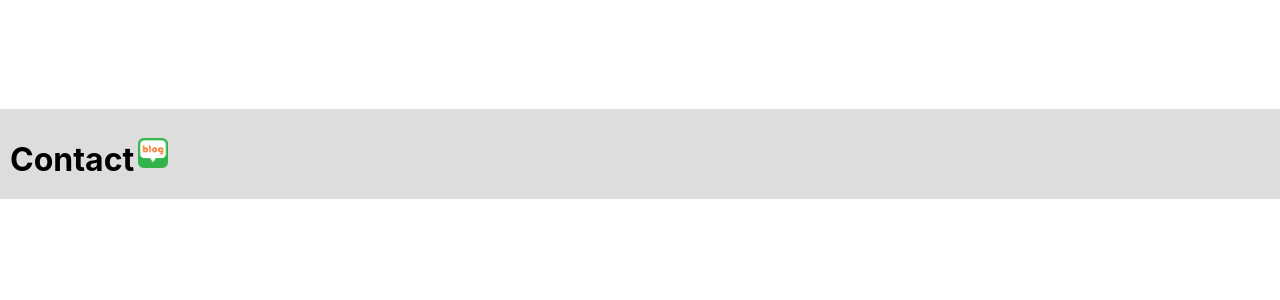
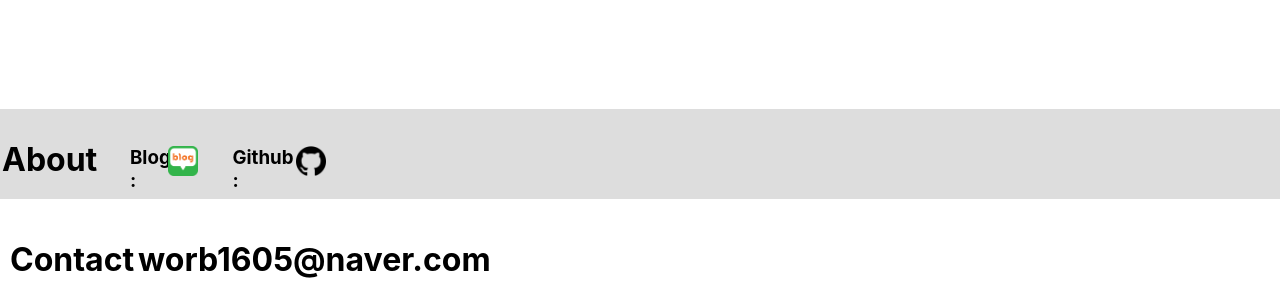
Before and after one commit to Jaekyu-Sim/Portfolio-Frontend, a React (Create React App) app: page / in a window 1280 px wide. Shown: the part 2801-3101 px from the top of the page. Before the commit the page ends 3000 px from the top, so only its background shows below. Built offline with nearby package versions, Linux system fonts and the light colour scheme.

Commit message:
layout - contact

```diff
--- a/src/components/Footer.js
+++ b/src/components/Footer.js
@@ -2,6 +2,7 @@ import React from "react";
 import {Row, Col, Typography} from "antd" ;
 import '../App.css';
 import blogIcon from '../img/블로그1.png'
+import githubIcon from '../img/깃허브1.png'
 
 /*
 position: fixed;
@@ -18,20 +19,43 @@ position: fixed;
 
 const Footer = () => {
     return (
-        <div style={{position: "relative", bottom: 0, height: "70px", width : "100%", backgroundColor:"#DDDDDD", minHeight:"50px", flexDirection:"row", padding:"10px", display:"flex"}}>
+        <div style={{position: "relative", bottom: 0, height: "70px", width : "100%", backgroundColor:"#DDDDDD", minHeight:"50px", padding:"10px"}}>
+
+            <Row style={{flexDirection:"row", width:"100%", display:"flex"}} gutter={16}>
 
                     <Typography.Title level={1} style={{width:"10%"}}>
-                Contact
+                        About
                     </Typography.Title>
 
+                    <Typography.Title level={3} style={{width:"3%", padding: "8px 0"}}>
+                        Blog :
+                    </Typography.Title>
 
-            <Typography.Title level={3}>
+                    <Typography.Title level={3} style={{width:"5%", padding: "8px 0"}}>
                         <a href="https://blog.naver.com/worb1605"target='_blank'>
                             <img style={{width:"30px", height:"30px"}} alt="blog" src = {blogIcon}/>
                         </a>
                     </Typography.Title>
 
 
+                    <Typography.Title level={3} style={{width:"5%", padding: "8px 0"}}>
+                        Github :
+                    </Typography.Title>
+                    <Typography.Title level={3} style={{width:"5%", padding: "8px 0"}}>
+                        <a href="https://github.com/JAEKYU-SIM"target='_blank'>
+                            <img style={{width:"30px", height:"30px"}} alt="github" src = {githubIcon}/>
+                        </a>
+                    </Typography.Title>
+
+            </Row>
+            <Row style={{flexDirection:"row", width:"100%", display:"flex"}}>
+                <Typography.Title level={1} style={{width:"10%"}}>
+                    Contact
+                </Typography.Title>
+                <Typography.Title level={1} style={{width:"10%"}}>
+                    worb1605@naver.com
+                </Typography.Title>
+            </Row>
         </div>
     )
 }
```
Also changed, not shown: src/img/blog.png (deleted), src/img/깃허브1.png (added). Lines whose indentation alone changed are shown as unchanged.
